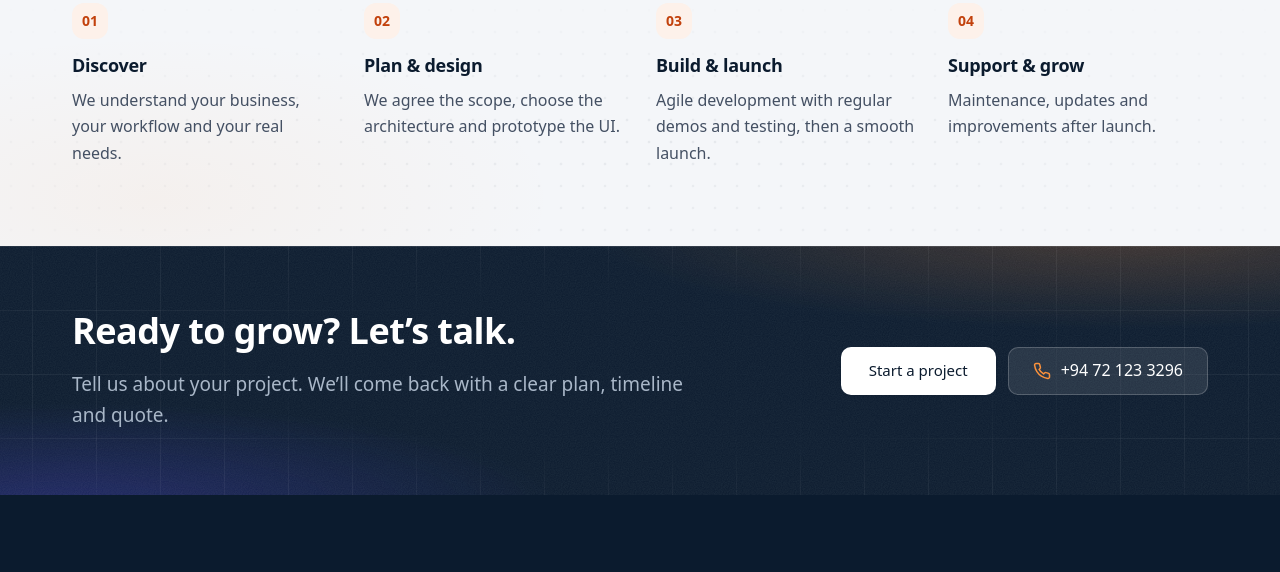
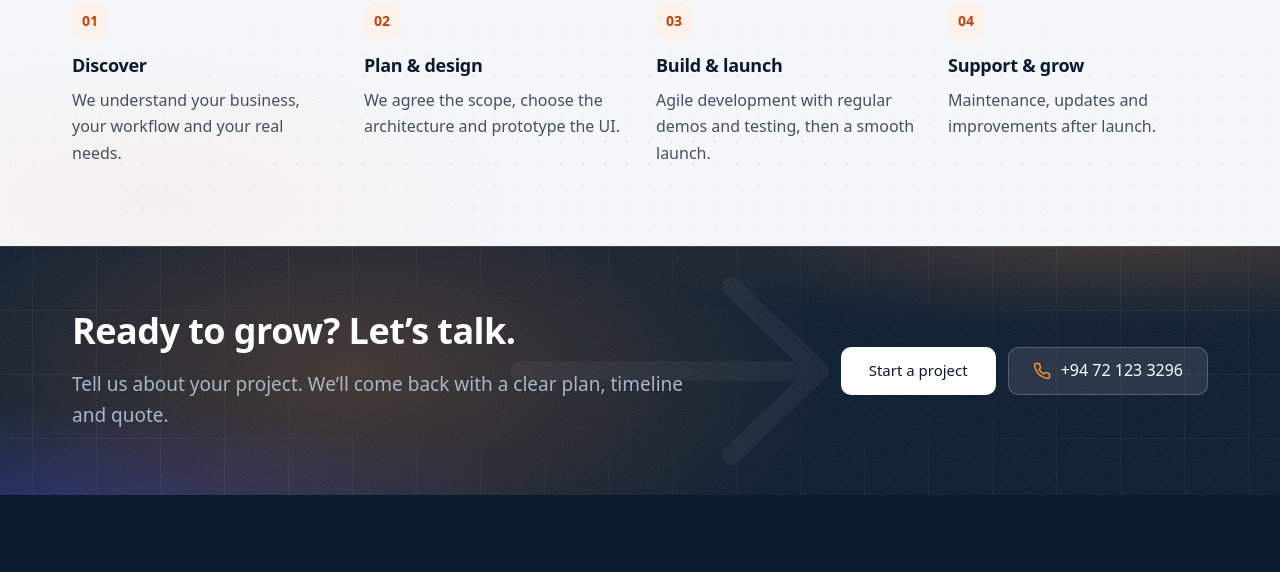
Before and after one commit to induwara32-dmi/Muchlogic, an Astro site: page / in a window 1280 px wide. Shown: the part 3380-3952 px from the top of the page. Built offline with nearby package versions, Linux system fonts and the light colour scheme; Astro itself is replaced by a stand-in of ours; a web font is replaced by a local one.

Commit message:
Polish 2: soft orange glow and oversized faint arrow behind the final CTA
- Large radial orange glow (22%) behind "Ready to grow? Let's talk." and a 4.5% white
  arrow outline pointing toward the primary button; both aria-hidden, behind content
- Band is overflow-hidden; no horizontal scroll at 375 or 1440
- Measured worst-case contrast: heading 14.6:1, lead text 6.59:1

Co-Authored-By: Claude Opus 5.5 <noreply@anthropic.com>

```diff
--- a/src/components/sections/FinalCTA.astro
+++ b/src/components/sections/FinalCTA.astro
@@ -5,7 +5,17 @@ import Icon from '../ui/Icon.astro';
 import { site, phoneHref } from '../../data/site';
 ---
 
-<section class="hero-bg text-dark-muted" aria-labelledby="final-cta-title">
+<section class="hero-bg overflow-hidden text-dark-muted" aria-labelledby="final-cta-title">
+  <!-- Decorative: large soft orange glow and an oversized faint arrow behind the heading -->
+  <div aria-hidden="true" class="final-cta-glow pointer-events-none absolute -z-10"></div>
+  <svg
+    aria-hidden="true"
+    viewBox="0 0 200 120"
+    fill="none"
+    class="pointer-events-none absolute top-1/2 -right-12 -z-10 w-[17rem] -translate-y-1/2 text-white/[0.045] md:right-[4%] md:w-[20rem] lg:right-[33%] lg:w-[22rem]"
+  >
+    <path d="M8 60h170M128 12l50 48-50 48" stroke="currentColor" stroke-width="11" stroke-linecap="round" stroke-linejoin="round" />
+  </svg>
   <Container class="grid gap-8 py-14 md:py-16 lg:grid-cols-[minmax(0,1fr)_auto] lg:items-center lg:gap-16">
     <div data-reveal class="max-w-2xl">
       <h2
@@ -31,3 +41,14 @@ import { site, phoneHref } from '../../data/site';
     </div>
   </Container>
 </section>
+
+<style>
+  .final-cta-glow {
+    left: -10%;
+    top: 50%;
+    width: min(60rem, 120%);
+    aspect-ratio: 2 / 1;
+    translate: 0 -50%;
+    background: radial-gradient(closest-side, color-mix(in srgb, var(--color-primary-on-dark) 22%, transparent), transparent);
+  }
+</style>
```
